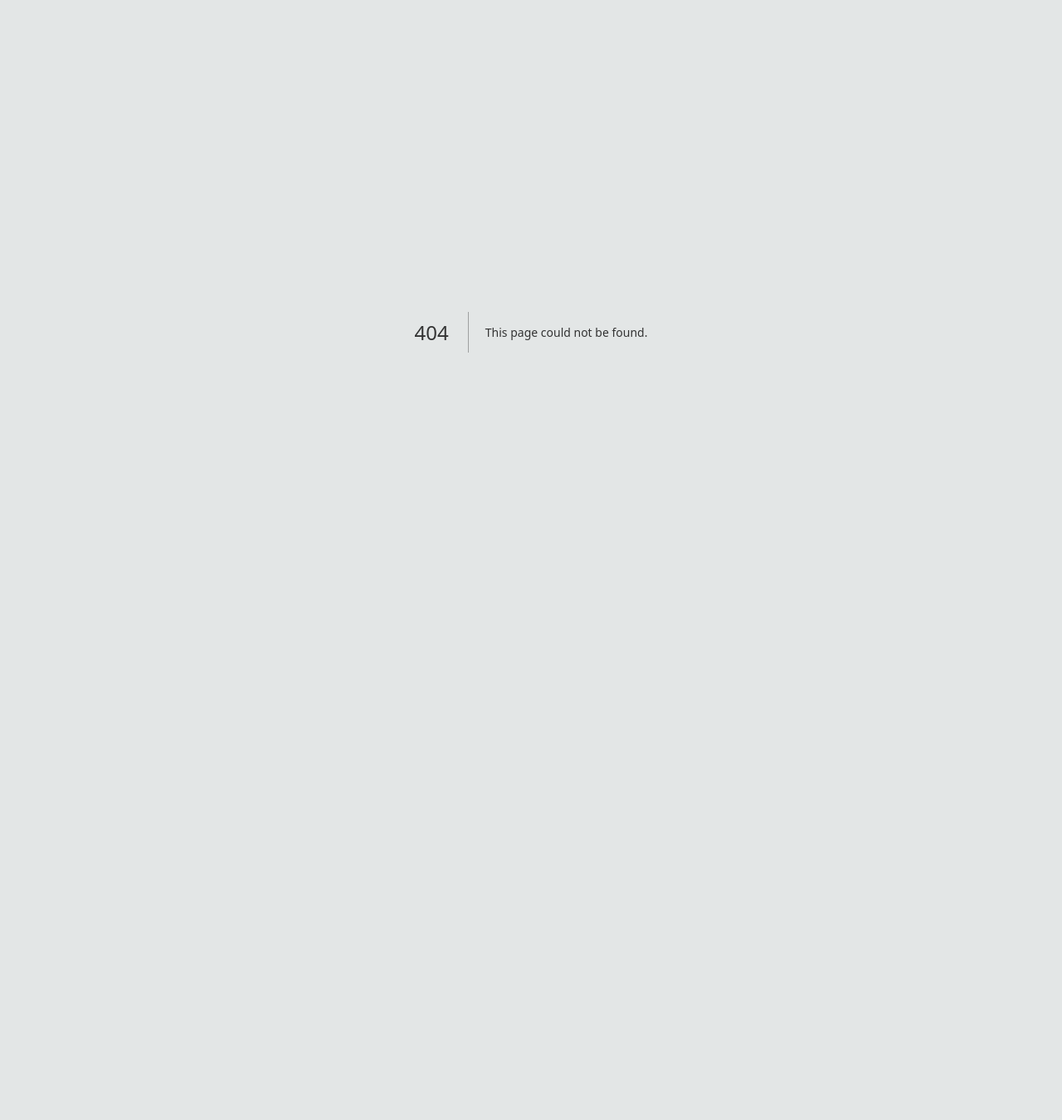
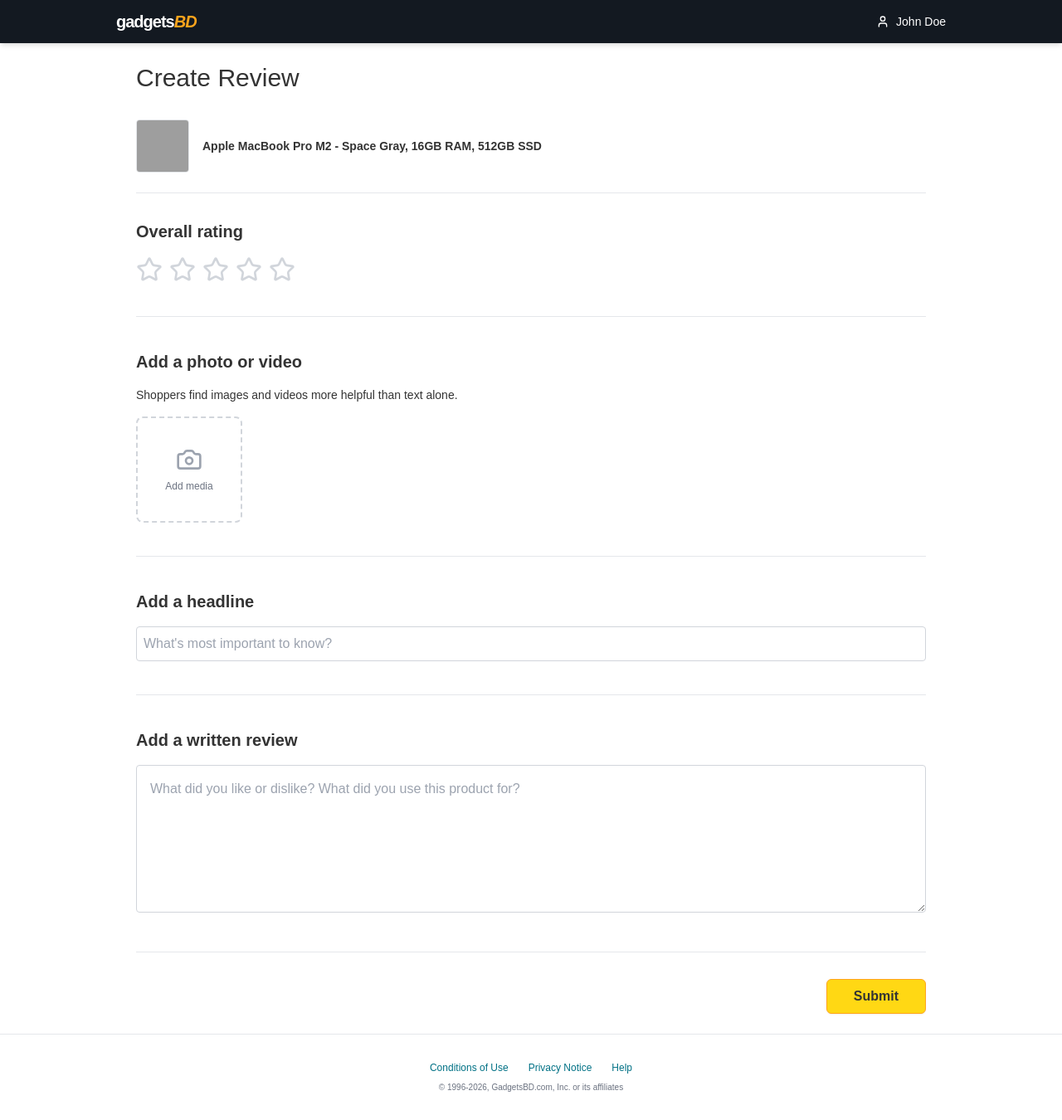
Before and after one commit to ALNAFI/LWS_M11_A9, a Next.js app: page /review in a window 1280 px wide. Before the commit this address had no page. Shown: the whole page at 83% size. Before the commit the page ends 800 px from the top, so only its background shows below. Built offline with nearby package versions, Linux system fonts and the light colour scheme; grey boxes are pictures that could not be loaded.

Commit message:
review page p11

```diff
--- /dev/null
+++ b/app/(pages)/review/layout.js
@@ -0,0 +1,12 @@
+export const metadata = {
+    title: "Create Review - Gadgets BD",
+    description: "Buy and Sell Premium Tech Products",
+  };
+
+  export default function ReviewLayout({ children }) {
+    return (
+      <div className="bg-[#FFFFFF] text-amazon-text flex flex-col min-h-screen">
+        {children}
+      </div>
+    );
+  }
--- /dev/null
+++ b/app/(pages)/review/page.js
@@ -0,0 +1,31 @@
+import React from 'react'
+import Footer from '@/app/components/paymentProcess/Footer'
+import {
+  ReviewHeader,
+  ReviewProductSummary,
+  ReviewForm,
+} from '@/app/components/review'
+import { reviewPageData } from '@/app/data'
+
+export default function ReviewPage() {
+  const { pageTitle } = reviewPageData
+
+  return (
+    <>
+      <ReviewHeader />
+
+      <main className="max-w-[1000px] mx-auto w-full p-6">
+        <div className="flex flex-col gap-8">
+          <h1 className="text-3xl font-normal">{pageTitle}</h1>
+          <ReviewProductSummary />
+          <ReviewForm />
+        </div>
+      </main>
+
+      <Footer
+        copyrightText="1996-{{year}}, GadgetsBD.com, Inc. or its affiliates"
+        className="w-full border-t border-gray-200 mt-auto py-8"
+      />
+    </>
+  )
+}
--- /dev/null
+++ b/app/components/review/ReviewForm.jsx
@@ -0,0 +1,94 @@
+'use client'
+
+import React, { useState } from 'react'
+import { Star, Camera } from 'lucide-react'
+import { reviewPageData } from '@/app/data'
+
+const inputClassName =
+  'w-full border border-gray-300 rounded p-2 outline-none focus:ring-1 focus:ring-amazon-blue'
+const textareaClassName =
+  'w-full border border-gray-300 rounded p-4 outline-none focus:ring-1 focus:ring-amazon-blue'
+
+export default function ReviewForm() {
+  const [rating, setRating] = useState(0)
+  const { form } = reviewPageData
+  const { starCount, sections, submitLabel } = form
+
+  return (
+    <form className="space-y-10">
+      {sections.map((section, index) => (
+        <React.Fragment key={section.id}>
+          {index > 0 && <hr className="border-gray-200" />}
+
+          {section.type === 'rating' && (
+            <section className="space-y-4">
+              <h3 className="text-xl font-bold">{section.title}</h3>
+              <div className="flex items-center gap-2">
+                {Array.from({ length: starCount }, (_, i) => i + 1).map((value) => (
+                  <button
+                    key={value}
+                    type="button"
+                    onClick={() => setRating(value)}
+                    className="group transition-transform hover:scale-110"
+                  >
+                    <Star
+                      className={`w-8 h-8 transition-colors ${
+                        value <= rating
+                          ? 'text-amazon-yellow fill-amazon-yellow'
+                          : 'text-gray-300 group-hover:text-amazon-yellow'
+                      }`}
+                    />
+                  </button>
+                ))}
+              </div>
+            </section>
+          )}
+
+          {section.type === 'photo' && (
+            <section className="space-y-4">
+              <h3 className="text-xl font-bold">{section.title}</h3>
+              {section.description && (
+                <p className="text-sm">{section.description}</p>
+              )}
+              <div className="w-32 h-32 border-2 border-dashed border-gray-300 rounded-lg flex flex-col items-center justify-center cursor-pointer hover:border-amazon-blue transition-colors gap-2">
+                <Camera className="w-8 h-8 text-gray-400" />
+                <span className="text-xs text-gray-500">{section.uploadLabel}</span>
+              </div>
+            </section>
+          )}
+
+          {section.type === 'headline' && (
+            <section className="space-y-4">
+              <h3 className="text-xl font-bold">{section.title}</h3>
+              <input
+                type="text"
+                placeholder={section.placeholder}
+                className={inputClassName}
+              />
+            </section>
+          )}
+
+          {section.type === 'written' && (
+            <section className="space-y-4">
+              <h3 className="text-xl font-bold">{section.title}</h3>
+              <textarea
+                rows={section.rows ?? 6}
+                placeholder={section.placeholder}
+                className={textareaClassName}
+              />
+            </section>
+          )}
+        </React.Fragment>
+      ))}
+
+      <div className="border-t border-gray-200 pt-8 flex justify-end">
+        <button
+          type="submit"
+          className="bg-amazon-yellow hover:bg-amazon-yellow_hover px-8 py-2 rounded-md shadow-sm border border-amazon-secondary font-bold"
+        >
+          {submitLabel}
+        </button>
+      </div>
+    </form>
+  )
+}
--- /dev/null
+++ b/app/components/review/ReviewHeader.jsx
@@ -0,0 +1,25 @@
+import React from 'react'
+import Link from 'next/link'
+import { User } from 'lucide-react'
+import { footerBrand, reviewPageData } from '@/app/data'
+
+export default function ReviewHeader() {
+  const { header } = reviewPageData
+
+  return (
+    <nav className="bg-amazon text-white p-3 shadow-md">
+      <div className="max-w-[1000px] mx-auto flex items-center justify-between">
+        <Link href="/" className="flex items-center">
+          <span className="text-xl font-bold tracking-tighter">
+            {footerBrand.name}
+            <span className="italic text-amazon-secondary">{footerBrand.suffix}</span>
+          </span>
+        </Link>
+        <div className="flex items-center gap-2 cursor-pointer">
+          <User className="w-4 h-4" />
+          <span className="text-sm">{header.userName}</span>
+        </div>
+      </div>
+    </nav>
+  )
+}
--- /dev/null
+++ b/app/components/review/ReviewProductSummary.jsx
@@ -0,0 +1,17 @@
+import React from 'react'
+import { reviewPageData } from '@/app/data'
+
+export default function ReviewProductSummary() {
+  const { product } = reviewPageData
+
+  return (
+    <div className="flex items-center gap-4 border-b border-gray-200 pb-6">
+      <img
+        src={product.image}
+        className="w-16 h-16 object-cover border border-gray-200 rounded"
+        alt={product.title}
+      />
+      <h2 className="font-bold text-sm">{product.title}</h2>
+    </div>
+  )
+}
--- /dev/null
+++ b/app/components/review/index.jsx
@@ -0,0 +1,3 @@
+export { default as ReviewHeader } from './ReviewHeader'
+export { default as ReviewProductSummary } from './ReviewProductSummary'
+export { default as ReviewForm } from './ReviewForm'
--- a/app/data/index.js
+++ b/app/data/index.js
@@ -39,11 +39,9 @@
   paymentProductsListData,
   addressSummaryData,
 } from "./paymentProcessData";
-
 export { successOrderInfoData, orderPlacedData } from "./successData";
-
 export { bookingsPageData, bookingsOrdersData } from "./bookingsData";
-
 export { forgetPasswordData } from "./forgetPasswordData";
 export { loginData } from "./loginData";
 export { registerData } from "./registerData";
+export { reviewPageData } from "./reviewData";
--- /dev/null
+++ b/app/data/reviewData.js
@@ -0,0 +1,41 @@
+export const reviewPageData = {
+  pageTitle: 'Create Review',
+  header: {
+    userName: 'John Doe',
+  },
+  product: {
+    image: 'https://images.unsplash.com/photo-1505740420928-5e560c06d30e',
+    title: 'Apple MacBook Pro M2 - Space Gray, 16GB RAM, 512GB SSD',
+  },
+  form: {
+    starCount: 5,
+    sections: [
+      {
+        id: 'rating',
+        type: 'rating',
+        title: 'Overall rating',
+      },
+      {
+        id: 'photo',
+        type: 'photo',
+        title: 'Add a photo or video',
+        description: 'Shoppers find images and videos more helpful than text alone.',
+        uploadLabel: 'Add media',
+      },
+      {
+        id: 'headline',
+        type: 'headline',
+        title: 'Add a headline',
+        placeholder: "What's most important to know?",
+      },
+      {
+        id: 'written',
+        type: 'written',
+        title: 'Add a written review',
+        placeholder: 'What did you like or dislike? What did you use this product for?',
+        rows: 6,
+      },
+    ],
+    submitLabel: 'Submit',
+  },
+}
```
